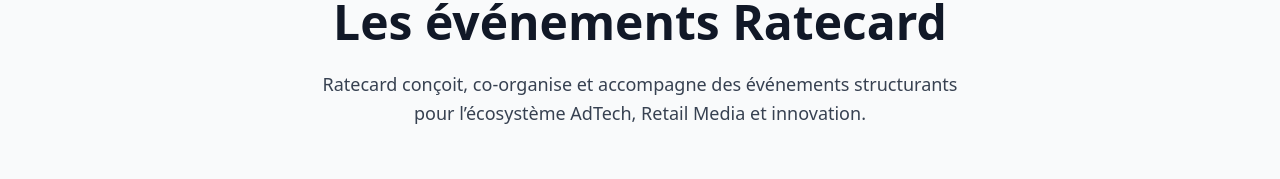
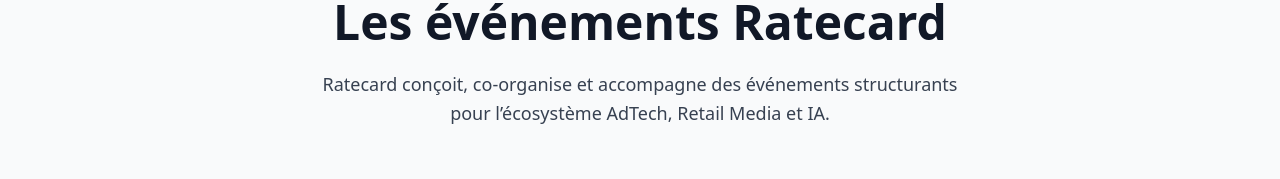
Before and after one commit to MisterFredo/ratecard, a Next.js app in the folder frontend/: page /events in a window 1280 px wide. Shown: the part 219-398 px from the top of the page. Built offline with nearby package versions, Linux system fonts and the light colour scheme; no server answers.

Commit message:
Update page.tsx

```diff
--- a/frontend/app/(public)/events/page.tsx
+++ b/frontend/app/(public)/events/page.tsx
@@ -92,7 +92,7 @@ export default function EventsPage() {
 
         <p className="max-w-2xl mx-auto text-lg text-gray-700 leading-relaxed">
           Ratecard conçoit, co-organise et accompagne des événements
-          structurants pour l’écosystème AdTech, Retail Media et innovation.
+          structurants pour l’écosystème AdTech, Retail Media et IA.
         </p>
       </header>
 
```
